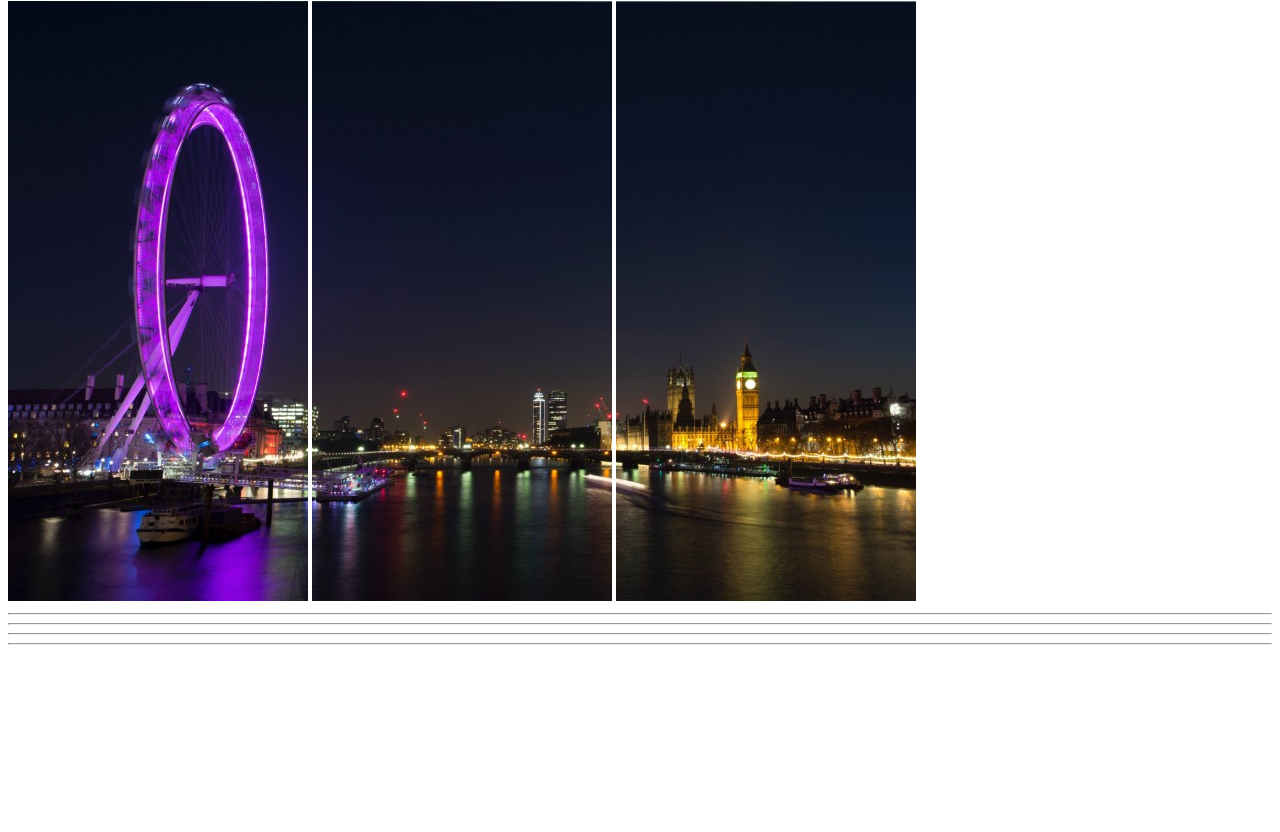
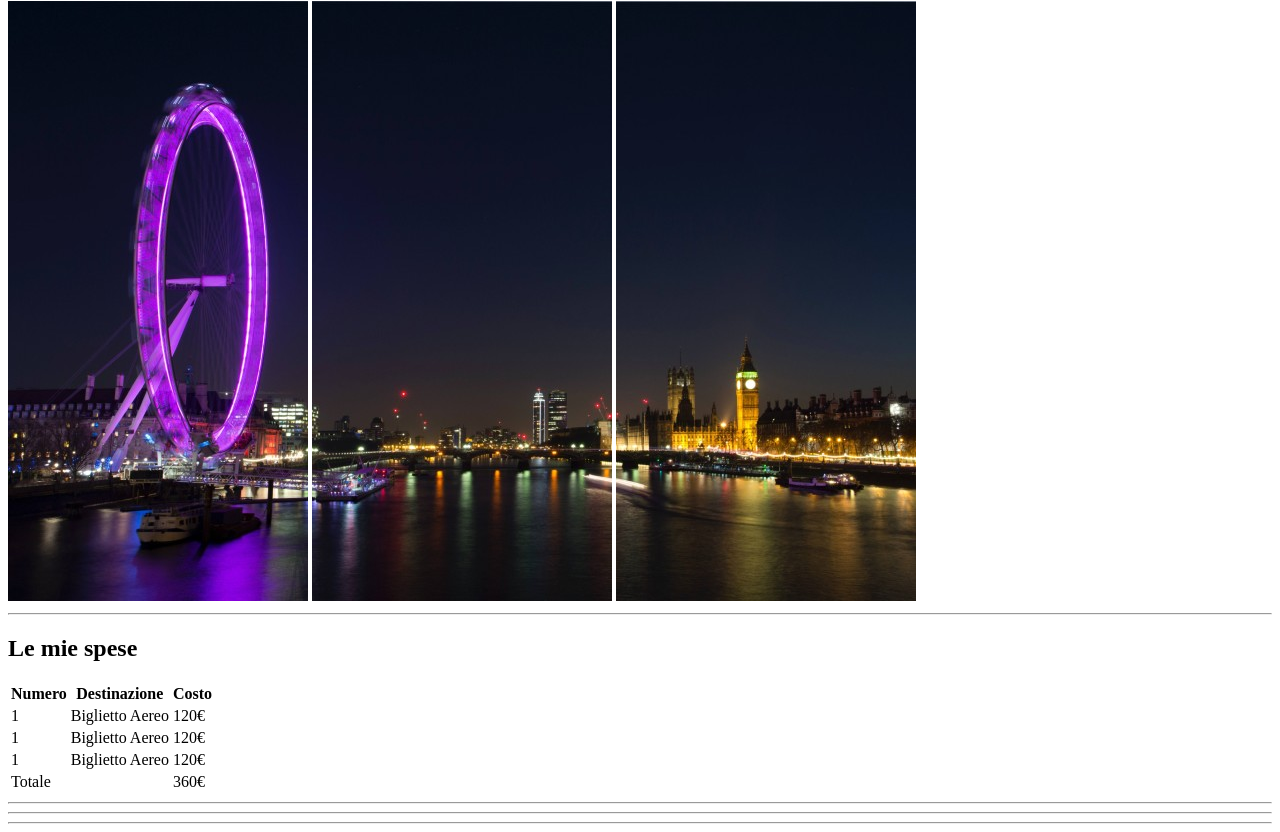
Before and after one commit to DaneshShahpouri/html-london-trip, a plain HTML site: page index.html in a window 1280 px wide. Shown: the part 79-911 px from the top of the page. Before the commit the page ends 800 px from the top, so only its background shows below. Drawn offline with Linux system fonts and the light colour scheme.

Commit message:
aggiunta "Le mie spese" (titolo+table)

```diff
--- a/index.html
+++ b/index.html
@@ -24,7 +24,44 @@
         <main>
             <!-- SPESE -->
             <div>
+                <h2>Le mie spese</h2>
 
+                <table>
+                    <thead>
+                        <tr>
+                            <th>Numero</th>
+                            <th>Destinazione</th>
+                            <th>Costo</th>
+                        </tr>
+                    </thead>
+
+                    <tbody>
+                        <tr>
+                            <td>1</td>
+                            <td>Biglietto Aereo</td>
+                            <td>120€</td>
+                        </tr>
+
+                        <tr>
+                            <td>1</td>
+                            <td>Biglietto Aereo</td>
+                            <td>120€</td>
+                        </tr>
+
+                        <tr>
+                            <td>1</td>
+                            <td>Biglietto Aereo</td>
+                            <td>120€</td>
+                        </tr>
+                    </tbody>
+
+                    <tfoot>
+                        <tr>
+                            <td colspan="2">Totale</td>
+                            <td>360€</td>
+                        </tr>
+                    </tfoot>
+                </table>
             </div>
             <hr>
 
```
